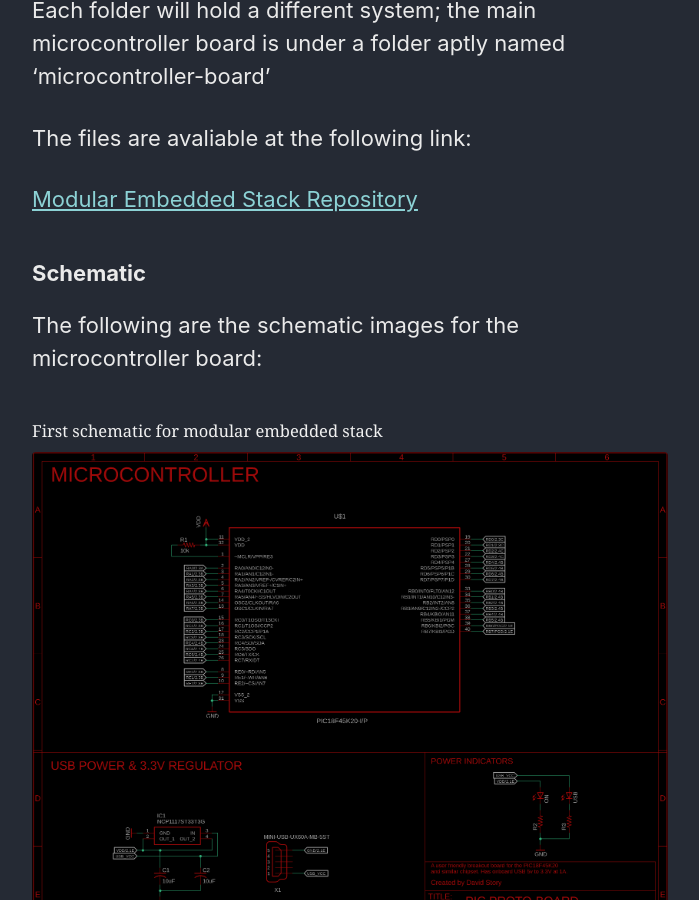
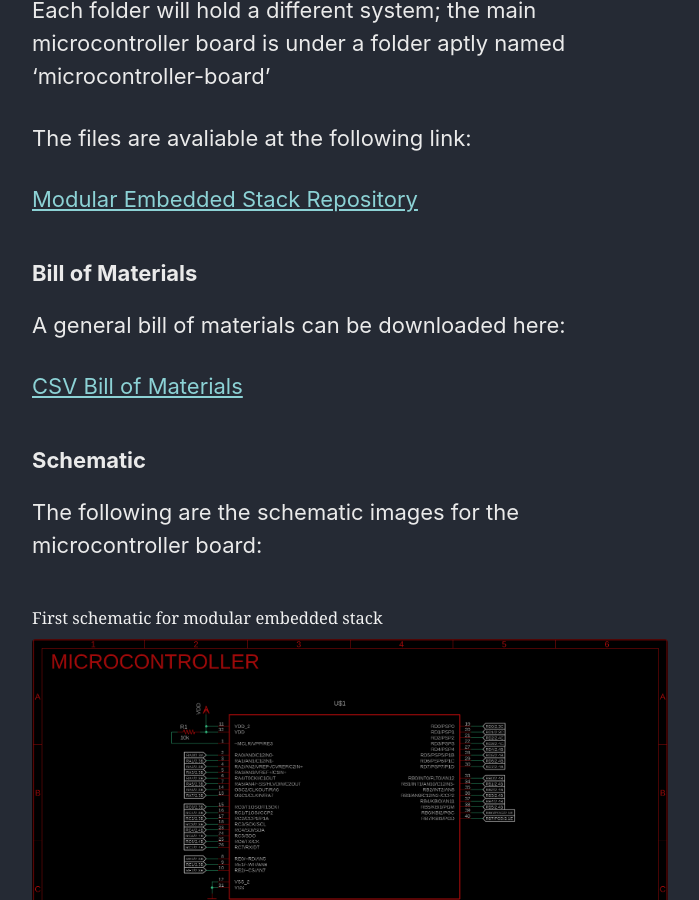
Before and after one commit to david-story/david-story.github.io, a Jekyll site: the page built from _pages/projects-embeddedstack.md, in a window 1280 px wide and 900 px high, scrolled down 1727 px. Shown: the whole window, without its empty margins (290-989 px from the left). Built offline with Jekyll 4.4.1, drawn with Linux system fonts in a browser that asks for light colours; cached includes are drawn as plain includes; nearby versions of some CDN libraries.

Commit message:
Update projects-embeddedstack.md

```diff
--- a/_pages/projects-embeddedstack.md
+++ b/_pages/projects-embeddedstack.md
@@ -50,6 +50,11 @@ The files are avaliable at the following link:
 
 <a href="https://github.com/david-story/modular-embedded-stack">Modular Embedded Stack Repository </a>
 
+### Bill of Materials ###
+A general bill of materials can be downloaded here:
+
+<a href="/assets/documents/project-embeddedstack-bom.csv">CSV Bill of Materials </a>
+
 ### Schematic ###
 
 The following are the schematic images for the microcontroller board:
```
